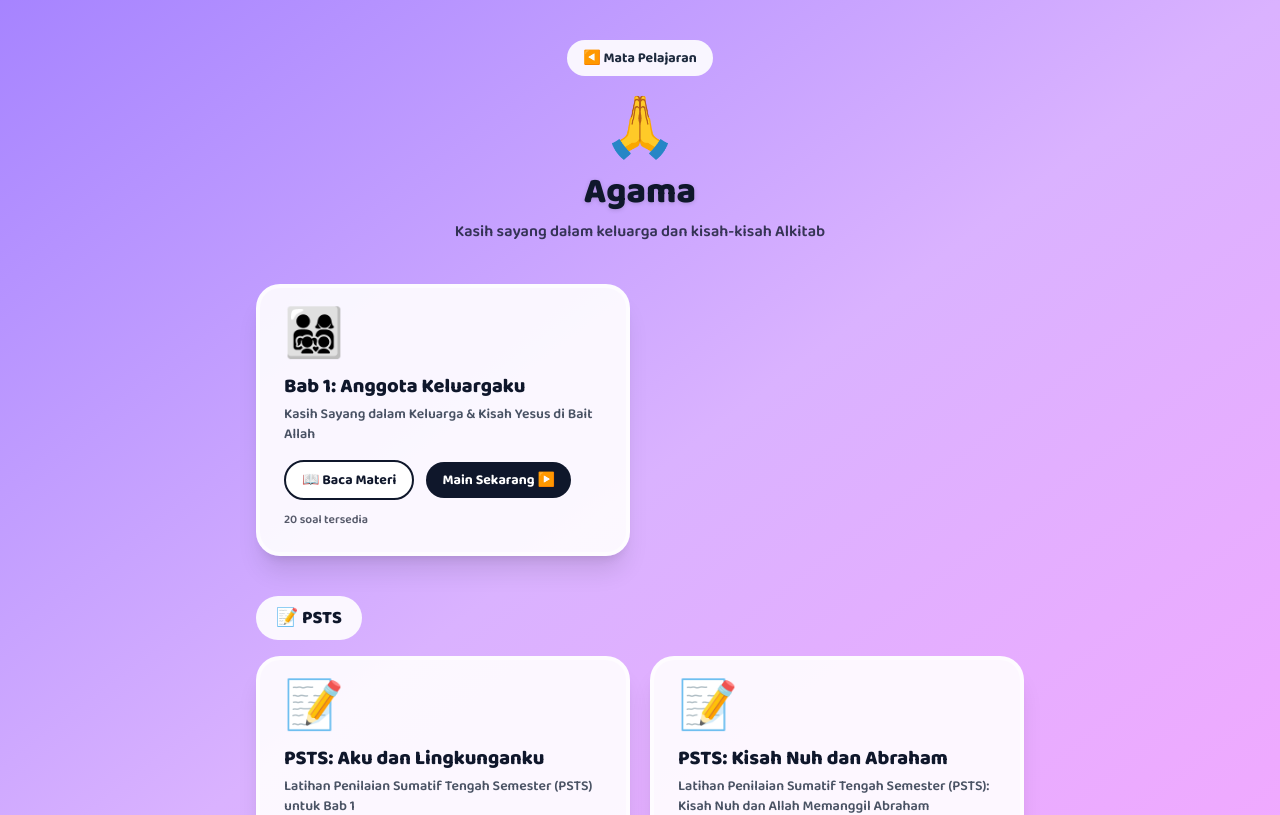
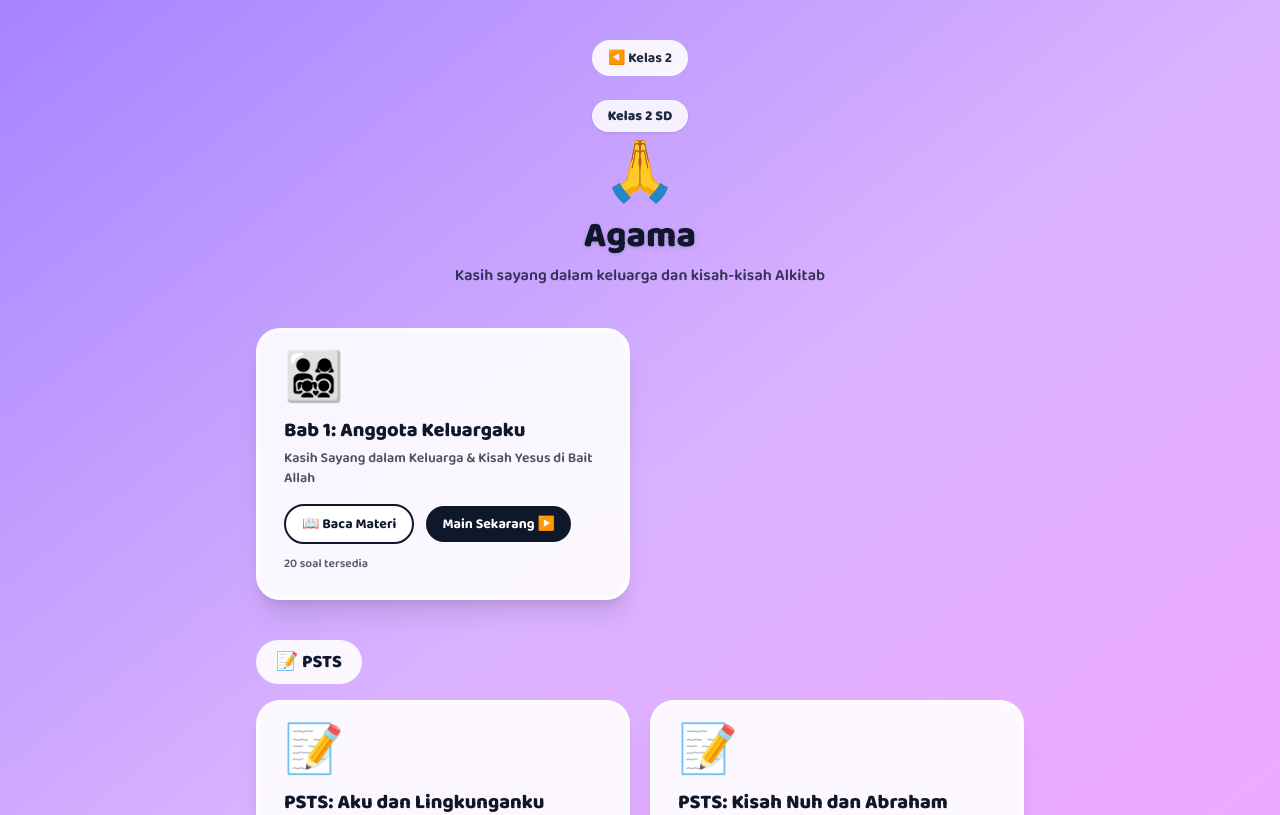
Before and after one commit to theodoresibp/kuis-belajar-anak, a Next.js app: page /mapel/agama in a window 1280 px wide. Shown: the top 815 px of the page. Built offline with nearby package versions, Linux system fonts and the light colour scheme.

Commit message:
Show selected grade in subject chapter view

```diff
--- a/src/app/mapel/[subjectId]/page.tsx
+++ b/src/app/mapel/[subjectId]/page.tsx
@@ -30,13 +30,14 @@ export default async function SubjectPage({
       className={`flex-1 flex flex-col items-center justify-center bg-gradient-to-br ${subject.gradient} px-4 py-10`}
     >
       <Link
-        href="/"
+        href={`/kelas/${subject.grade ?? 2}`}
         className="mb-6 self-start sm:self-auto sm:mb-6 inline-flex items-center gap-2 rounded-full bg-white/90 px-4 py-2 font-bold text-slate-800 text-sm hover:bg-white"
       >
-        ◀️ Mata Pelajaran
+        ◀️ Kelas {subject.grade ?? 2}
       </Link>
 
       <div className="text-center mb-10">
+        <p className="mb-3 inline-flex rounded-full bg-white/85 px-4 py-1.5 text-sm font-extrabold text-slate-800 shadow-sm">Kelas {subject.grade ?? 2} SD</p>
         <div className="text-6xl mb-3">{subject.emoji}</div>
         <h1 className="text-3xl sm:text-4xl font-extrabold text-slate-900 drop-shadow-sm mb-2">
           {subject.title}
```
